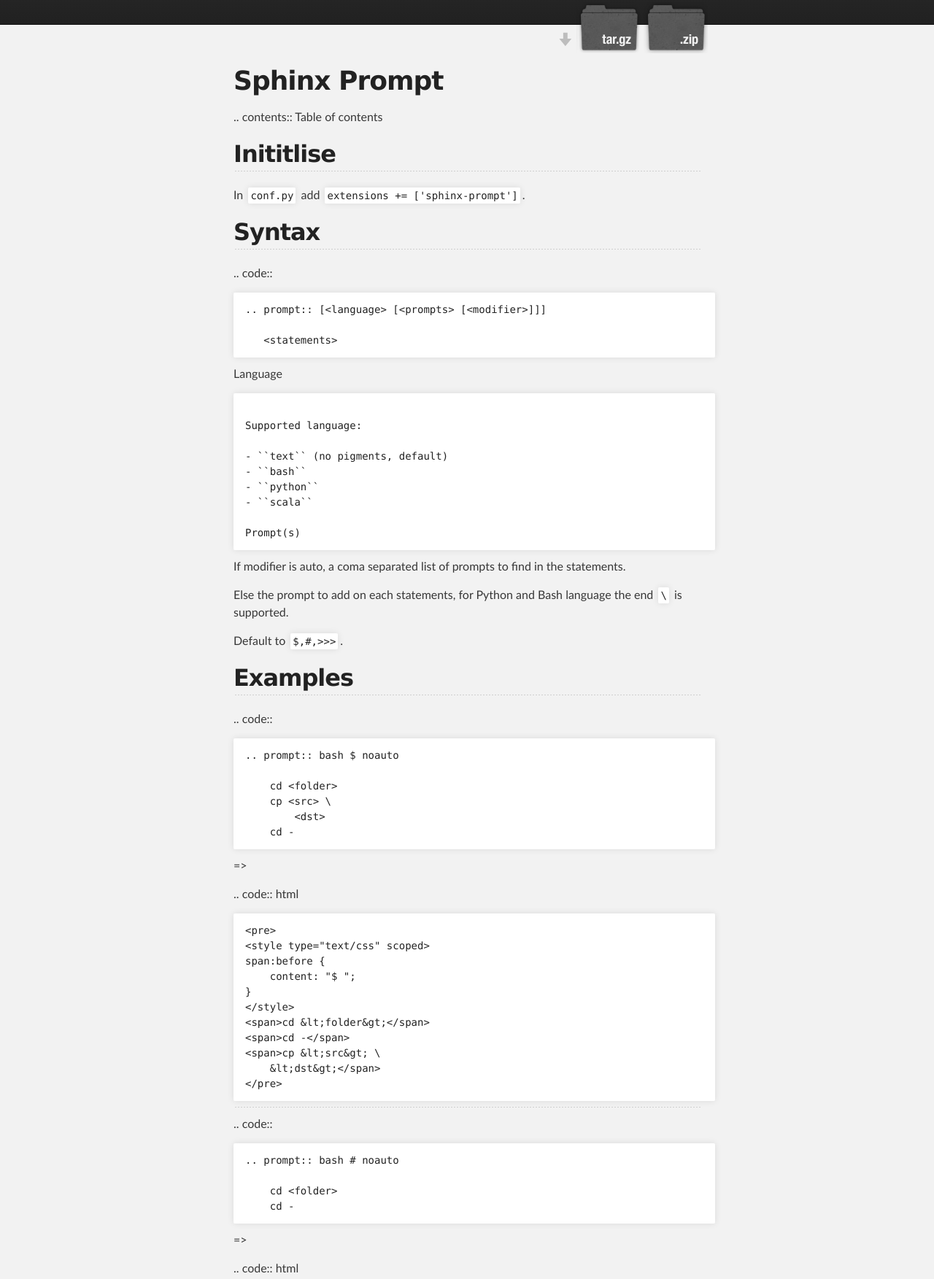
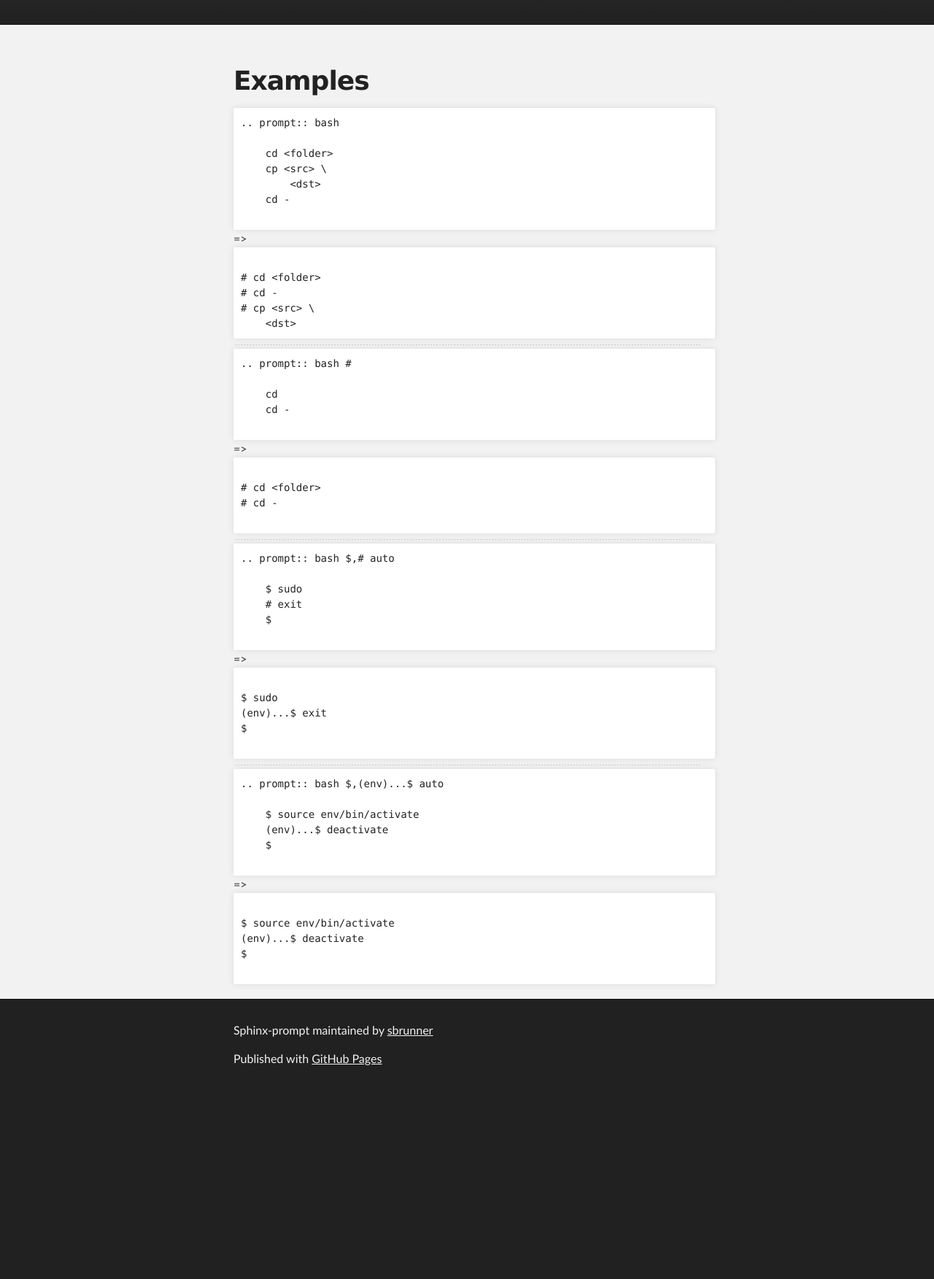
Before and after one commit to sbrunner/sphinx-prompt, a plain HTML site: page index.html in a window 1280 px wide. Shown: the part 176-1929 px from the top of the page at 73% size. After the commit the page ends 1674 px from the top, so only its background shows below. Drawn offline with Linux system fonts and the light colour scheme.

Commit message:
Add examples

```diff
--- a/index.html
+++ b/index.html
@@ -4,7 +4,7 @@
   <head>
     <meta charset='utf-8' />
     <meta http-equiv="X-UA-Compatible" content="chrome=1" />
-    <meta name="description" content="Sphinx-prompt : Sphinx directive to add unselectable prompt" />
+    <meta name="description" content="Sphinx-prompt : Sphinx directive to add unselectable prompt - Examples" />
 
     <link rel="stylesheet" type="text/css" media="screen" href="stylesheets/stylesheet.css">
 
@@ -20,177 +20,108 @@
 
           <h1 id="project_title">Sphinx-prompt</h1>
           <h2 id="project_tagline">Sphinx directive to add unselectable prompt</h2>
-
-            <section id="downloads">
-              <a class="zip_download_link" href="https://github.com/sbrunner/sphinx-prompt/zipball/master">Download this project as a .zip file</a>
-              <a class="tar_download_link" href="https://github.com/sbrunner/sphinx-prompt/tarball/master">Download this project as a tar.gz file</a>
-            </section>
         </header>
     </div>
 
     <!-- MAIN CONTENT -->
     <div id="main_content_wrap" class="outer">
       <section id="main_content" class="inner">
-        <h1>
-<a name="sphinx-prompt" class="anchor" href="#sphinx-prompt"><span class="octicon octicon-link"></span></a>Sphinx Prompt</h1>
+        <h1>Examples</h1>
 
-<p>.. contents:: Table of contents</p>
-
-<h2>
-<a name="inititlise" class="anchor" href="#inititlise"><span class="octicon octicon-link"></span></a>Inititlise</h2>
-
-<p>In <code>conf.py</code> add <code>extensions += ['sphinx-prompt']</code>.</p>
-
-<h2>
-<a name="syntax" class="anchor" href="#syntax"><span class="octicon octicon-link"></span></a>Syntax</h2>
-
-<p>.. code::</p>
-
-<pre><code>.. prompt:: [&lt;language&gt; [&lt;prompts&gt; [&lt;modifier&gt;]]]
-
-   &lt;statements&gt;
-</code></pre>
-
-<p>Language</p>
-
-<pre><code>
-Supported language:
-
-- ``text`` (no pigments, default)
-- ``bash``
-- ``python``
-- ``scala``
-
-Prompt(s)
-</code></pre>
-
-<p>If modifier is auto, a coma separated list of prompts to find in the statements.</p>
-
-<p>Else the prompt to add on each statements, for Python and Bash language the end
-<code>\</code> is supported.</p>
-
-<p>Default to <code>$,#,&gt;&gt;&gt;</code>.</p>
-
-<h2>
-<a name="examples" class="anchor" href="#examples"><span class="octicon octicon-link"></span></a>Examples</h2>
-
-<p>.. code::</p>
-
-<pre><code>.. prompt:: bash $ noauto
+        <pre>
+.. prompt:: bash
 
     cd &lt;folder&gt;
     cp &lt;src&gt; \
         &lt;dst&gt;
     cd -
-</code></pre>
-
-<p>=&gt;</p>
-
-<p>.. code:: html</p>
-
-<pre><code>&lt;pre&gt;
-&lt;style type="text/css" scoped&gt;
-span:before {
+        </pre>
+        =>
+<pre>
+<style type="text/css" scoped>
+    span:before {
     content: "$ ";
 }
-&lt;/style&gt;
-&lt;span&gt;cd &amp;lt;folder&amp;gt;&lt;/span&gt;
-&lt;span&gt;cd -&lt;/span&gt;
-&lt;span&gt;cp &amp;lt;src&amp;gt; \
-    &amp;lt;dst&amp;gt;&lt;/span&gt;
-&lt;/pre&gt;
-</code></pre>
+</style>
+<span>cd &lt;folder&gt;</span>
+<span>cd -</span>
+<span>cp &lt;src&gt; \
+    &lt;dst&gt;</span>
+</pre>
 
-<hr><p>.. code::</p>
+        <hr />
 
-<pre><code>.. prompt:: bash # noauto
+        <pre>
+.. prompt:: bash #
 
-    cd &lt;folder&gt;
+    cd <folder>
     cd -
-</code></pre>
+        </pre>
 
-<p>=&gt;</p>
+        =>
 
-<p>.. code:: html</p>
-
-<pre><code>&lt;pre&gt;
-&lt;style type="text/css" scoped&gt;
-span:before {
+        <pre>
+<style type="text/css" scoped>
+    span:before {
     content: "# ";
 }
-&lt;/style&gt;
-&lt;span&gt;cd &amp;lt;folder&amp;gt;&lt;/span&gt;
-&lt;span&gt;cd -&lt;/span&gt;
-&lt;/pre&gt;
-</code></pre>
+</style>
+<span>cd &lt;folder&gt;</span>
+<span>cd -</span>
+        </pre>
 
-<hr><p>.. code::</p>
+        <hr />
 
-<pre><code>.. prompt::
+        <pre>
+.. prompt:: bash $,# auto
 
     $ sudo
     # exit
     $
-</code></pre>
+        </pre>
 
-<p>=&gt;</p>
+        =>
 
-<p>.. code:: html</p>
-
-<pre><code>&lt;pre&gt;
-&lt;style type="text/css" scoped&gt;
+        <pre>
+<style type="text/css" scoped>
 span.prompt0:before {
     content: "$ ";
 }
-span.pompt1:before {
+span.prompt1:before {
     content: "# ";
 }
-span.promt2:before {
-    content: "&gt;&gt;&gt; ";
-}
-&lt;/style&gt;
-&lt;span class="prompt0"&gt;sudo&lt;/span&gt;
-&lt;span class="prompt1"&gt;exit&lt;/span&gt;
-&lt;span class="prompt0"&gt;&lt;/span&gt;
-&lt;/pre&gt;
-</code></pre>
+</style>
+<span class="prompt0">sudo</span>
+<span class="prompt1">exit</span>
+<span class="prompt0"></span>
+        </pre>
 
-<hr><p>.. code::</p>
+        <hr />
 
-<pre><code>.. prompt:: bash $,(env)...$
+        <pre>
+.. prompt:: bash $,(env)...$ auto
 
     $ source env/bin/activate
     (env)...$ deactivate
     $
-</code></pre>
+        </pre>
 
-<p>=&gt;</p>
+        =>
 
-<p>.. code:: html</p>
-
-<pre><code>&lt;pre&gt;
-&lt;style type="text/css" scoped&gt;
+        <pre>
+<style type="text/css" scoped>
 span.prompt0:before {
     content: "$ ";
 }
-span.pompt1:before {
+span.prompt1:before {
     content: "(env)...$ ";
 }
-&lt;/style&gt;
-&lt;span class="prompt0"&gt;source env/bin/activate&lt;/span&gt;
-&lt;span class="prompt0"&gt;deactivate&lt;/span&gt;
-&lt;span class="prompt0"&gt;&lt;/span&gt;
-&lt;/pre&gt;
-</code></pre>
+</style>
+<span class="prompt0">source env/bin/activate</span>
+<span class="prompt1">deactivate</span>
+<span class="prompt0"></span>
+        </pre>
 
-<h2>
-<a name="build" class="anchor" href="#build"><span class="octicon octicon-link"></span></a>Build</h2>
-
-<p>.. code::</p>
-
-<pre><code>python bootstrap.py --distribute -v 1.7.1
-./buildout/bin/buildout
-</code></pre>
       </section>
     </div>
 
```
